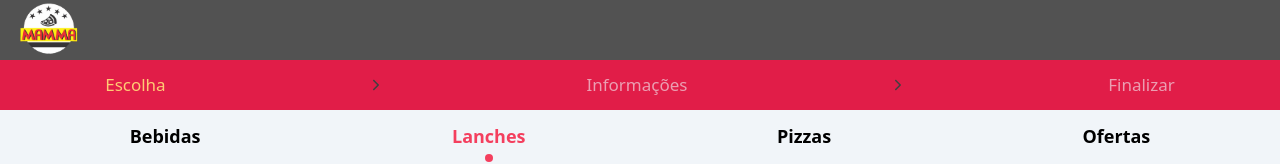
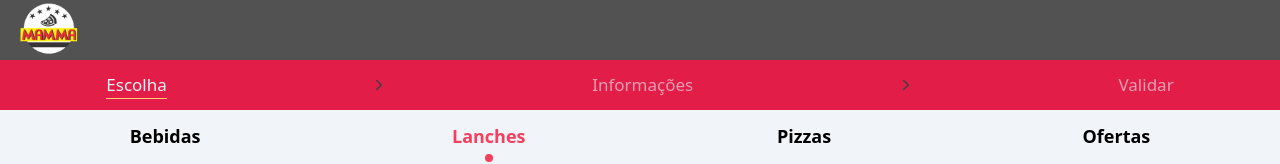
Before and after one commit to Sir-Aguiar/pizzaria-app, a Next.js app: page /order/pedir in a window 1280 px wide. Shown: the top 164 px of the page. Built offline with nearby package versions, Linux system fonts and the light colour scheme; no server answers; a web font is replaced by a local one.

Commit message:
Styles and layout changes

```diff
--- a/components/Pedir/Step_1/Step1.module.css
+++ b/components/Pedir/Step_1/Step1.module.css
@@ -10,7 +10,7 @@
   @apply flex flex-col p-2 flex-1 max-w-[400px] mx-auto gap-2 min-h-[320px];
 }
 .formulary input {
-  @apply p-1 border-b-[1.5px] border-neutral-800 rounded-sm outline-none focus-within:border-rose-600 transition-all duration-200;
+  @apply p-1 border-b-[1.5px] border-neutral-800 rounded-sm outline-none focus-within:border-rose-600 transition-all duration-200 bg-transparent;
 }
 .input_group1 {
   @apply flex gap-2 w-full;
--- a/pages/order/pedir.tsx
+++ b/pages/order/pedir.tsx
@@ -19,7 +19,7 @@ const Pedir: NextPage<RootOrderProps> = () => {
         <IoIosArrowForward className={styles.orderPr} />
         <span className={`${styles.orderProgress}`}>Informações</span>
         <IoIosArrowForward className={styles.orderPr} />
-        <span className={`${styles.orderProgress}`}>Finalizar</span>
+        <span className={`${styles.orderProgress}`}>Validar</span>
       </header>
       {orderStep === 0 && <FirstStep setStep={setOrderStep} myCart={myCart} setCart={setCart} />}
       {orderStep === 1 && <SecondStep setStep={setOrderStep} myCart={myCart} />}
--- a/styles/Pedir.module.css
+++ b/styles/Pedir.module.css
@@ -14,7 +14,7 @@
   @apply cursor-not-allowed text-opacity-60;
 }
 .going {
-  @apply text-[#ffcb74] relative;
+  @apply relative after:absolute after:block after:h-[1.4px] after:w-full after:bg-[#ffcb74];
 }
 .done {
   @apply text-green-400 cursor-not-allowed;
```
